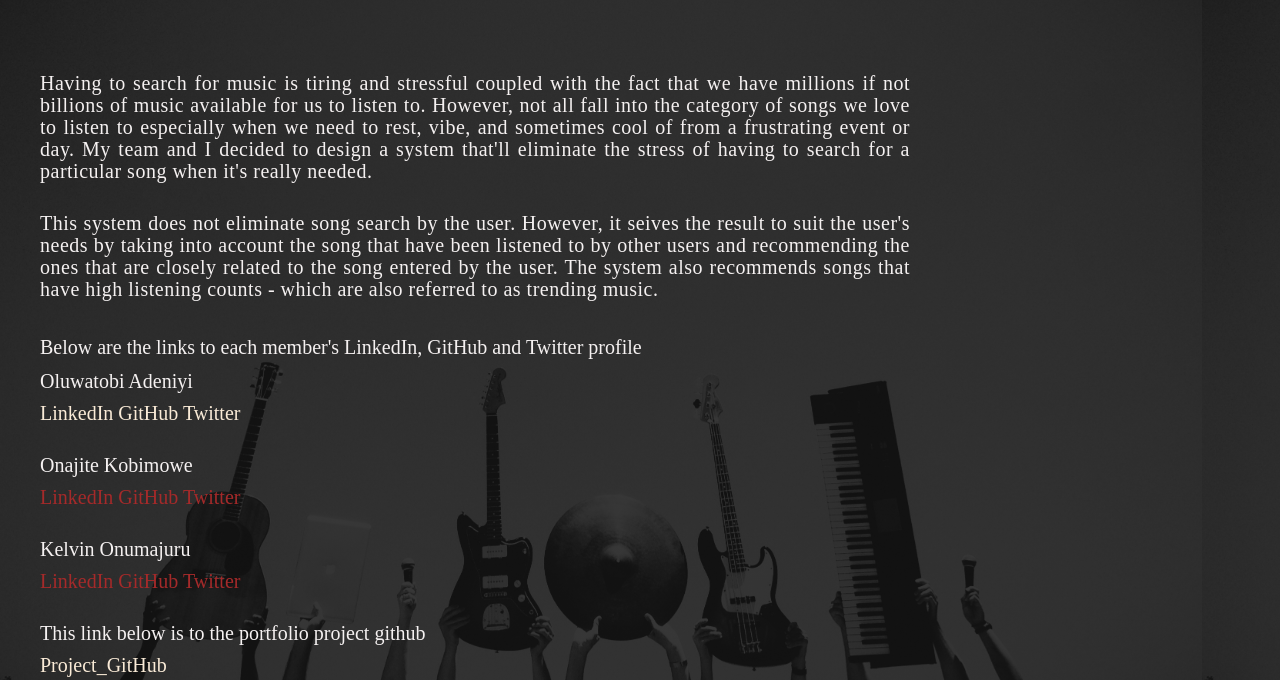
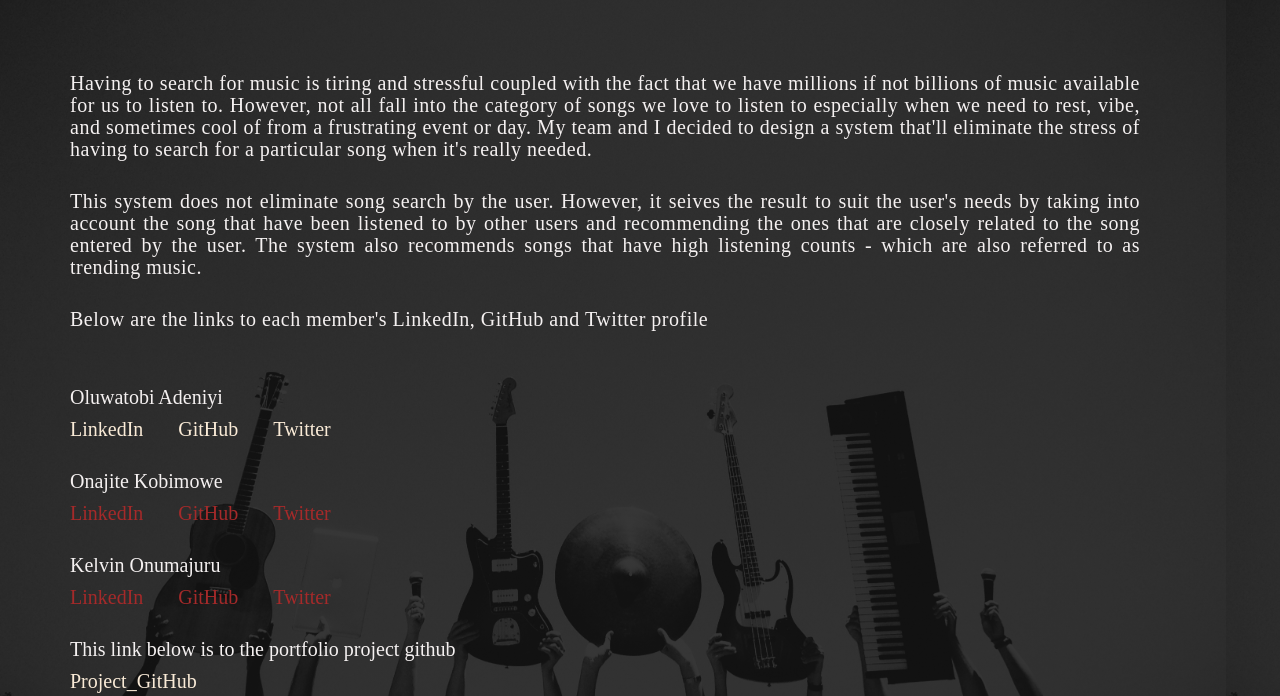
Before and after one commit to adeniyitobi055/Music-Recommendation-System, a plain HTML site: page templates/about.html in a window 1280 px wide. Shown: the part 121-817 px from the top of the page. Drawn offline with Linux system fonts and the light colour scheme.

Commit message:
update style

```diff
--- a/static/styles/about.css
+++ b/static/styles/about.css
@@ -14,13 +14,14 @@
 }
 
 .wrapper {
-    width: 900px;
+    width: 1100px;
     padding: 10px;
     word-wrap: break-word;
     white-space: normal;
     overflow: auto;
     display: fixed;
     justify-content: center;
+    margin-left: 30px;
 }
 
 .wrapper p {
@@ -37,14 +38,20 @@
 .tobi {
     font-size: 20px;
     margin-left: 40px;
+    line-height: 1.5;
     margin-top: 10px;
-    line-height: 1.5;
 }
 
 .tobi p {
     color: #f5f1f1;
     font-size: 20px;
     line-height: 1.7;
+    margin-top: 30px;
+    margin-left: 30px;
+}
+
+.tobi a {
+    margin-left: 30px;
 }
 
 .jite {
@@ -58,7 +65,12 @@
     color: #f5f1f1;
     margin-top: 20px;
     font-size: 20px;
+    margin-left: 30px;
     line-height: 1.7;
+}
+
+.jite a {
+    margin-left: 30px;
 }
 
 .kelvin {
@@ -72,7 +84,12 @@
     color: #f5f1f1;
     margin-top: 20px;
     font-size: 20px;
+    margin-left: 30px;
     line-height: 1.7;
+}
+
+.kelvin a {
+    margin-left: 30px;
 }
 
 .portfolio {
@@ -86,7 +103,12 @@
     color: #f5f1f1;
     margin-top: 20px;
     font-size: 20px;
+    margin-left: 30px;
     line-height: 1.7;
+}
+
+.portfolio a {
+    margin-left: 30px;
 }
 
 a:link {
--- a/static/styles/landing.css
+++ b/static/styles/landing.css
@@ -14,13 +14,14 @@
 }
 
 .wrapper {
-    width: 900px;
+    width: 1100px;
     padding: 10px;
     word-wrap: break-word;
     white-space: normal;
     overflow: auto;
     display: fixed;
     justify-content: center;
+    margin-left: 30px;
 }
 
 .wrapper p {
@@ -40,7 +41,7 @@
     height: 345px;
     background-image: url(../images/result/home.png?{{cache_id}});
     background-size: 100%;
-    margin-left: 100px;
+    margin-left: 140px;
     margin-top: 30px;
     background-repeat: no-repeat;
     border: 2px solid #f5f1f1;
@@ -51,7 +52,7 @@
     height: 345px;
     background-image: url(../images/result/result.png?{{cache_id}});
     background-size: 100%;
-    margin-left: 100px;
+    margin-left: 140px;
     margin-top: 30px;
     background-repeat: no-repeat;
     border: 2px solid #f5f1f1;
--- a/templates/about.html
+++ b/templates/about.html
@@ -39,9 +39,9 @@
                 the song entered by the user. The system also recommends songs that have high
                 listening counts - which are also referred to as trending music.
             </p>
+            <p>Below are the links to each member's LinkedIn, GitHub and Twitter profile </p>
         </div>
         <div class="tobi">
-            <p>Below are the links to each member's LinkedIn, GitHub and Twitter profile </p>
             <p>Oluwatobi Adeniyi</p>
             <a href="https://www.linkedin.com/in/oluwatobi-adeniyi-60a339174/">LinkedIn</a>
             <a href="https://github.com/adeniyitobi055">GitHub</a>
```
